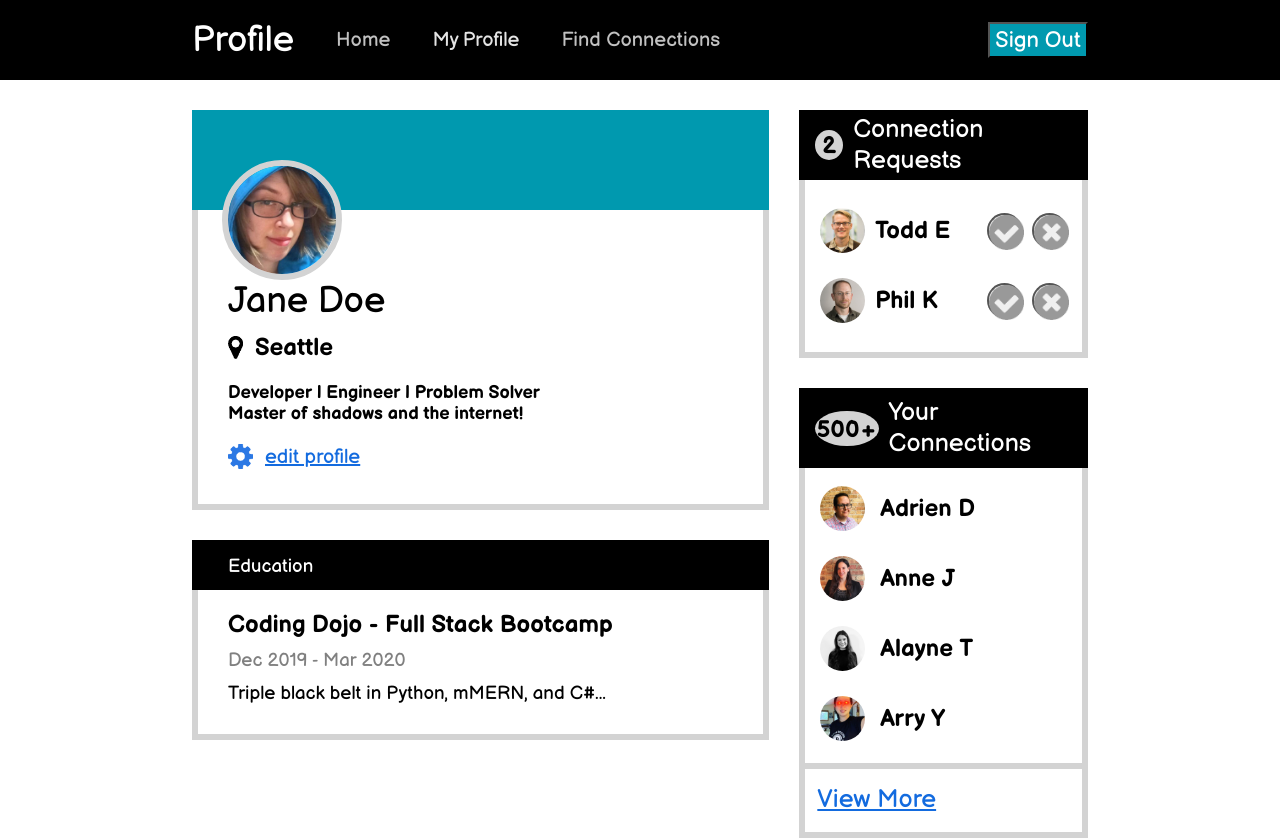
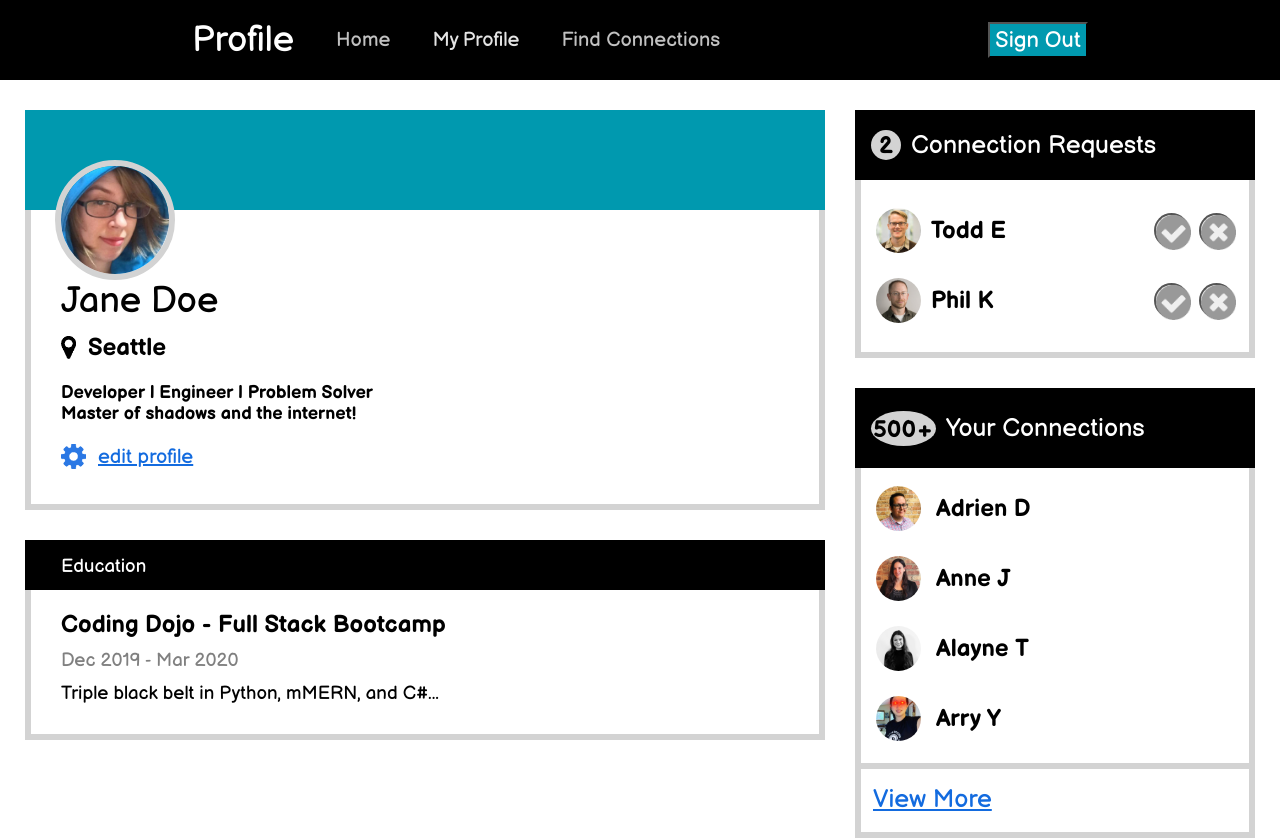
Before and after one commit to CragarDev/Burke_Craig_Assignment_profilePage, a plain HTML site: page index.html in a window 1280 px wide. Drawn offline with Linux system fonts and the light colour scheme.

Commit message:
updated styles

```diff
--- a/style.css
+++ b/style.css
@@ -99,7 +99,7 @@ span {
 
 /* main elements */
 .main {
-  justify-content: space-between;
+  justify-content: center;
   align-items: flex-start;
   /* background-color: green; */
   min-height: 600px;
@@ -112,12 +112,13 @@ span {
   /* background-color: purple; */
   min-height: 600px;
   margin-right: 30px;
-  flex: 2;
+  /* flex: 2; */
 }
 
 .profile-card {
   /* background-color: red; */
   min-height: 400px;
+  width: 800px;
 }
 
 .user-photo {
@@ -174,6 +175,7 @@ a {
 
 /* Education */
 .education-card {
+  width: 800px;
   background-color: white;
   min-height: 200px;
   border-left: 6px solid lightgray;
@@ -207,13 +209,14 @@ a {
 .main-right {
   /* background-color: rgb(177, 92, 1); */
   min-height: 600px;
-  flex: 1;
+  /* flex: 1; */
 }
 
 /* Connection Requests */
 .conreq-container {
   background-color: rgb(255, 255, 255);
   min-height: 200px;
+  width: 400px;
   padding-bottom: 2px;
   border-left: 6px solid lightgray;
   border-right: 6px solid lightgray;
@@ -288,6 +291,7 @@ a {
 /* Connections */
 .connections {
   background-color: white;
+  width: 400px;
   min-height: 450px;
   border-left: 6px solid lightgray;
   border-right: 6px solid lightgray;
```
